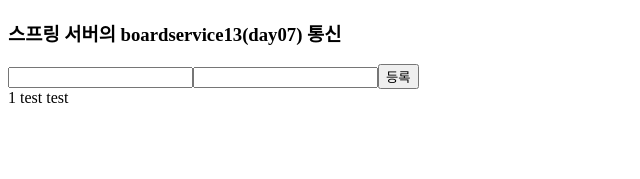
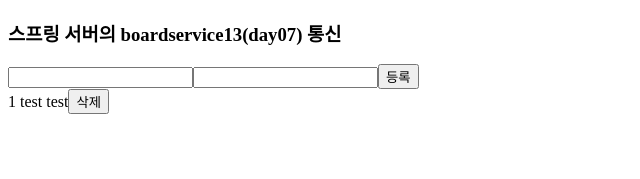
Before and after one commit to kant300/tj2025A_web2.09, a React (Vite) app in the folder reactapp/: page / in a window 1280 px wide. Shown: the top 179 px of the page, without its empty margins (0-640 px from the left). Built offline with nearby package versions, Linux system fonts and the light colour scheme; no server answers.

Commit message:
20250918 boardService13 삭제

```diff
--- a/reactapp/src/example/day03/Component10.jsx
+++ b/reactapp/src/example/day03/Component10.jsx
@@ -1,4 +1,4 @@
-import { useState } from "react"
+import { useEffect, useState } from "react"
 import axios from "axios" // 자동완성안되면 작성
 
 // =========== 스프링 서버내 day07(boardservice13) ============
@@ -17,16 +17,27 @@ export default function Component10( props ){
 
     // [3] 출력할 데이터들을 관리하는 useState
     const [ boards, setBoards ]= useState( [ { bno : 1, bcontent : 'test', bwriter : 'test' } ] );
-    // [4] 출력할 데이터들을 axios 이용하여 스프링에게 요청, -> 2-3에서 실행
+    // [4] 출력할 데이터들을 axios 이용하여 스프링에게 요청, -> [2-3]에서 실행, -> [5] 실행
     const boardPrint = async()=>{
         // 4-1. axios 요청
         const response = await axios.get("http://localhost:8080/board"); // 스프링과 리액트 서버가 달라서 상대주소 작성해야 함
         // 4-2. axios 요청값을 setState 이용한 재렌더링
         setBoards( response.data );
     }
+    // [5] useEffect 이용한 *최초 컴포넌트* 실행시 출력함수 실행
+    useEffect( ()=>{ boardPrint() , [] } ) // 의존성 배열이 비어있는 경우 ☆☆☆1번만☆☆☆ 실행
 
-
-
+    // [6] JS정의/만들기 하는 방법 3가지
+    // 1. function 함수명(매개변수){정의} 2. function(){}   3. ()=>{}
+    async function boardDelete( deleteBno ){
+        // 6-1. axios 이용하여 삭제할번호를 스프링 서버에게 보내서 요청한다.
+        const response =await axios.delete("http://localhost:8080/board?bno="+deleteBno);
+        // **6-2** 삭제할 bno를 매개변수로 받아서 반복문 이용하여 삭제할 bno를 제외한 새로운 리스트 생성
+        const newBoards = boards.filter( (board)=> { return board.bno != deleteBno } )
+        setBoards( [...newBoards ] ); // 6-3. 재렌더링
+        // ** 6-2 ** : [4] 함수를 재실행하여 axios 와 재렌더링한다.
+        // boardPrint();
+    }
 
     return(<>
         <h3> 스프링 서버의 boardservice13(day07) 통신 </h3>
@@ -35,9 +46,34 @@ export default function Component10( props ){
         <button onClick={ boardWrite }> 등록 </button>
         {
             boards.map( (board)=>{
-                return <div> { board.bno } { board.bcontent } {board.bwriter } </div>
+                return <div>
+                    { board.bno } { board.bcontent } {board.bwriter }
+                        <button onClick={ ()=>{ boardDelete( board.bno ) } }> 삭제 </button>
+                    </div>
             })
         }
 
     </>)
 }
+
+//  삭제할 bno를 매개변수로 받아서 반복문 이용하여 삭제할 bno를 제외한 새로운 리스트 생성
+// // ----- 방법1
+// const newBoards = boards.filter( (board) => { return board.bno != deleteBno } )
+// // ----- 방법2
+// const newBoards = []                       // 새로운 배열 선언
+// for( let i = 0 ; i<boards.length; i++ ){    // 기존 배열내 0번부터 마지막인덱스까지 순회
+//     if( boards[i].bno != deleteBno ){       // 만약에 i번째 bno가 삭제할bno 와 같지않으면
+//         newBoards.push( boards[i] );       // 새로운 배열에 대입한다.
+//     }
+// }
+
+// function boardDelete( deleteBno ){
+//         // 6-1. 삭제할 bno를 매개변수로 받아서 반복문 이용하여 삭제할 bno를 제외한 새로운 리스트 생성
+//         const newBoards = boards.filter( (board)=> { return board.bno != deleteBno } )
+//         // --------------------------
+//         const newBoards2 = []           // 새로운 배열 선언
+//         for( let i = 0; i<boards.length; i++ ){ // 기존 배열내 0번부터 마지막인덱스까지 순회
+//             if( boards[i].bno != deleteBno ){   // 만약에 i번째 bno가 삭제할 bnp와 같지 않으면
+//                 newBoards2.push( boards[i] );   // 새로운 배열에 대입한다.
+//             }
+//         }
```
